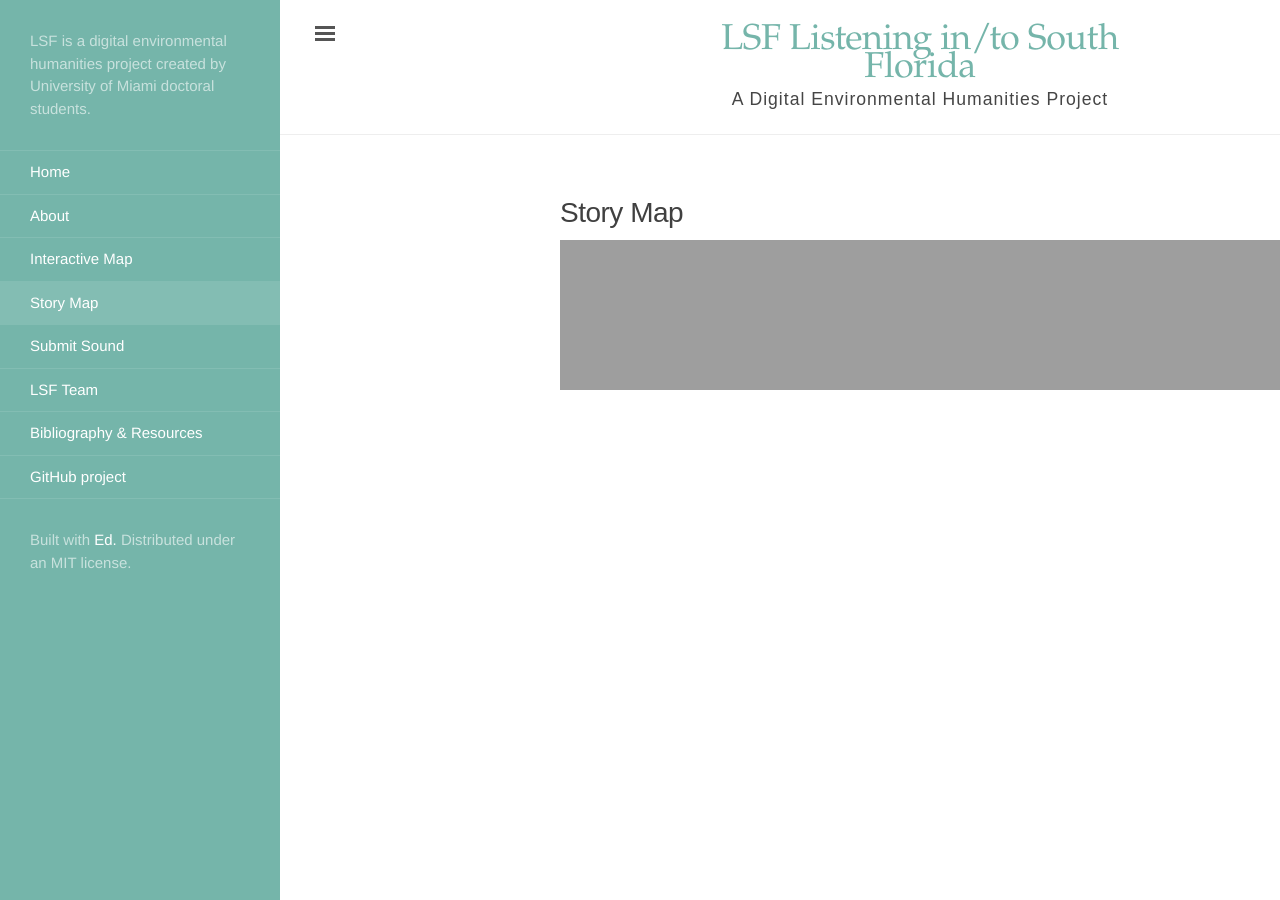
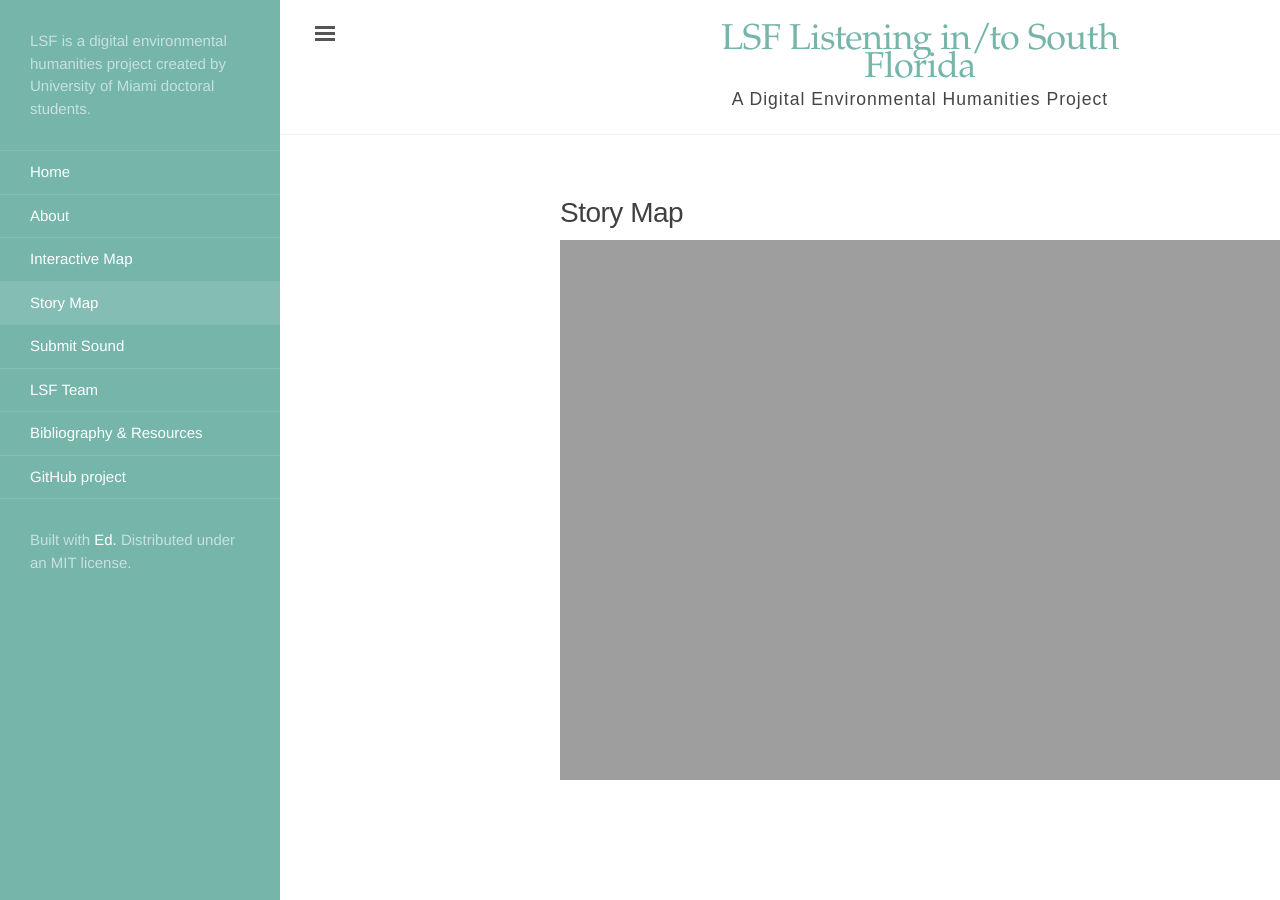
Before and after one commit to rm4-25/lsf_3, a Jekyll site: the page built from Story Map.html, in a window 1280 px wide. Built offline with Jekyll 4.4.1, drawn with Linux system fonts in a browser that asks for light colours.

Commit message:
Update Story Map.html

```diff
--- a/Story Map.html
+++ b/Story Map.html
@@ -4,17 +4,26 @@
 order: 4
 ---
 
-<iframe class="responsive-iframe" src="https://rm4-25.github.io/lsf_storymap"></iframe>
+<div class="box">
+<iframe class="iframe-element" src="https://rm4-25.github.io/lsf_storymap"></iframe>
+</div>
 
 <style>
-  .responsive-iframe {
-    position: relative;
-    top: 1145;
-    left: 5;
-    bottom: 5;
-    right: 5;
-    width: 100%;
-    height: 100%;
-    border: none;
-  }
+    .box {
+            position: relative;
+            width: 100%;
+            overflow: hidden;
+            padding-top: 75%;
+        }
+
+        .iframe-element {
+            position: absolute;
+            top: 0;
+            left: 0;
+            bottom: 0;
+            right: 0;
+            width: 100%;
+            height: 100%;
+            border: none;
+        }
 </style>
```
